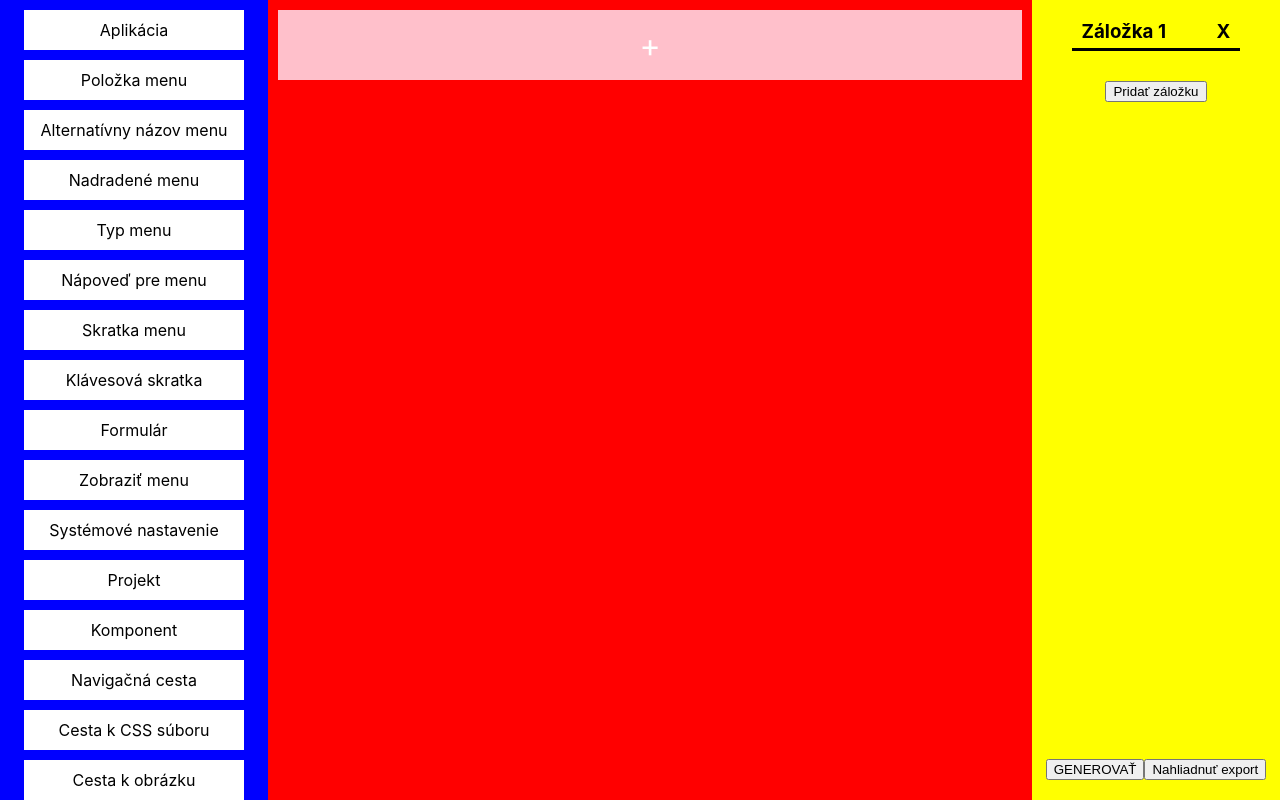
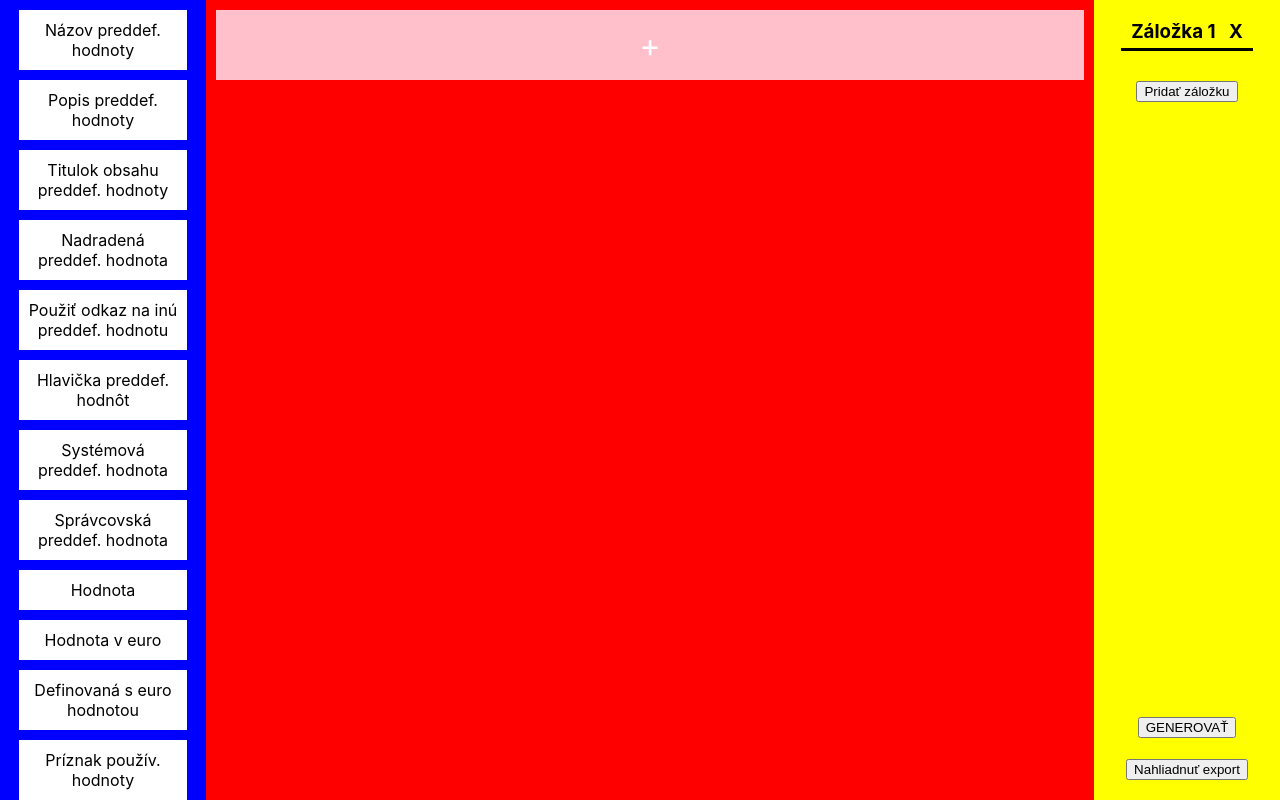
Before and after one commit to adino1337/ui_generator, a React (Create React App) app: page / in a window 1280 px wide. Built offline with nearby package versions, Linux system fonts and the light colour scheme.

Commit message:
pohyby medzi su hotove

```diff
--- a/src/App.css
+++ b/src/App.css
@@ -17,4 +17,13 @@
   font-size: 32px;
   color: white;
   height: 70px;
+  position: relative;
 }
+.plusRowWithColumn{
+  display: grid;
+  place-items: center;
+  width: 100%;
+  font-size: 32px;
+  color: white;
+  height: 70px;
+}
--- a/src/App.js
+++ b/src/App.js
@@ -1,7 +1,7 @@
 import { useState, useEffect } from "react";
 import { DragDropContext, Droppable, Draggable } from "react-beautiful-dnd";
 import "./App.css";
-import schema from "./schemas/schema_2.json";
+import schema from "./schemas/schema_3.json";
 
 function App() {
   const initialFields = schema;
@@ -10,9 +10,10 @@ function App() {
   const [marks, setMarks] = useState([[]]);
   const [activeMark, setActiveMark] = useState(0);
   const [rightFieldGroups, setRightFieldGroups] = useState(marks[activeMark]);
-  const [edit, setEdit] = useState(false);
-  const [type, setType] = useState("field")
+  const [edit, setEdit] = useState(true);
+  const [type, setType] = useState("field");
   useEffect(() => {
+    console.log("udpate")
     const updatedMarks = [...marks];
     updatedMarks[activeMark] = rightFieldGroups;
     setMarks(updatedMarks);
@@ -134,9 +135,19 @@ function App() {
 
           const sourceFields = rightFieldGroups[sourceRowNumber];
           const [movedField] = sourceFields.splice(result.source.index, 1);
-          rightFieldGroups[destinationRowNumber].splice(result.destination.index, 0, movedField)
-
-        } else {
+          rightFieldGroups[destinationRowNumber].splice(
+            result.destination.index,
+            0,
+            movedField
+          );
+        }else if(destinationList === "addRowWithColumn") {
+          let sourceRowNumber = parseInt(sourceList.split("-")[1]);
+          const sourceFields = rightFieldGroups[sourceRowNumber];
+          const [movedField] = sourceFields.splice(result.source.index, 1);
+          setRightFieldGroups((prev) => [...prev, [movedField]]);
+      return;
+        }
+        else {
           let sourceRowNumber = parseInt(sourceList.split("-")[1]);
           let sourceColumnNumber = parseInt(sourceList.split("-")[2]);
           const sourceFields =
@@ -251,7 +262,6 @@ function App() {
     URL.revokeObjectURL(url);
   };
 
-
   return (
     <div className="App">
       <DragDropContext onDragEnd={onDragEnd}>
@@ -266,12 +276,10 @@ function App() {
           <Droppable droppableId="left-list" type="field">
             {(provided, snapshot) => (
               <div
-                onMouseEnter={() => setEdit(true)}
-                onMouseLeave={() => setEdit(false)}
                 ref={provided.innerRef}
                 style={{
                   height: "calc(100vh - 20px)",
-                  width: "20%",
+                  width: "15%",
                   overflowY: "scroll",
                   background: "blue",
                   padding: 10,
@@ -288,6 +296,7 @@ function App() {
                     draggableId={field.field}
                     index={index}
                     type="field"
+                    isDragDisabled={!edit}
                   >
                     {(provided) => (
                       <div
@@ -300,7 +309,7 @@ function App() {
                           alignItems: "center",
                           textAlign: "center",
                           padding: "10px",
-                          width: "200px",
+                          width: "80%",
                           backgroundColor: "white",
                           ...provided.draggableProps.style,
                         }}
@@ -324,10 +333,8 @@ function App() {
               return (
                 <div
                   ref={providedBase.innerRef}
-                  onMouseEnter={() => setEdit(true)}
-                  onMouseLeave={() => setEdit(false)}
                   style={{
-                    width: "60%",
+                    width: "70%",
                     minHeight: "calc(100vh - 20px)",
                     background: "red",
                     padding: 10,
@@ -343,6 +350,7 @@ function App() {
                       draggableId={`row-${rowIndex}-grab`}
                       index={rowIndex}
                       type="row"
+                      isDragDisabled={!edit}
                     >
                       {(providedField, snapshot) => (
                         <div
@@ -375,7 +383,6 @@ function App() {
                                     background: "grey",
                                     minHeight: "40px",
                                     minWidth: "200px",
-                                    height: "fit-content",
                                     flex: "1",
                                     display: "flex",
                                   }}
@@ -387,6 +394,7 @@ function App() {
                                       draggableId={`column-${rowIndex}-${columnIndex}-grab`}
                                       index={columnIndex}
                                       type="column"
+                                      isDragDisabled={!edit}
                                     >
                                       {(providedField, snapshot) => {
                                         let dragHandleProps = {
@@ -453,6 +461,7 @@ function App() {
                                                           }
                                                           index={fieldIndex}
                                                           type="field"
+                                                          isDragDisabled={!edit}
                                                         >
                                                           {(
                                                             providedField,
@@ -499,7 +508,7 @@ function App() {
                                     </Draggable>
                                   ))}
                                   {providedRow.placeholder}
-                                  {
+                                  {edit && (
                                     <Droppable
                                       key={`addColumn-${rowIndex}`}
                                       droppableId={`addColumn-${rowIndex}`}
@@ -524,7 +533,7 @@ function App() {
                                         </div>
                                       )}
                                     </Droppable>
-                                  }
+                                  )}
                                 </div>
                               );
                             }}
@@ -533,15 +542,15 @@ function App() {
                       )}
                     </Draggable>
                   ))}
-                  {
+                  {edit && (
                     <Droppable
                       key={`addRow`}
                       droppableId={`addRow`}
                       direction="vertical"
                       type={type}
                     >
-                      {(provided, snapshot) => {
-                        return(
+                      {(provided, snapshotUpper) => {
+                        return (
                           <div
                             ref={provided.innerRef}
                             className="plusRow"
@@ -552,11 +561,36 @@ function App() {
                             }}
                             {...provided.droppableProps}
                           >
+                            <Droppable
+                      key={`addRowWithColumn`}
+                      droppableId={`addRowWithColumn`}
+                      direction="vertical"
+                      type={"column"}
+                    >
+                      {(provided, snapshot) => {
+                        let backgroundColor = "pink"
+                        if(snapshotUpper.isDraggingOver || snapshot.isDraggingOver)
+                         backgroundColor = "magenta"
+                        return (
+                          <div
+                            ref={provided.innerRef}
+                            className="plusRowWithColumn"
+                            style={{
+                              backgroundColor: backgroundColor
+                            }}
+                            {...provided.droppableProps}
+                          >
                             +
                           </div>
-                      )}}
+                        );
+                      }}
                     </Droppable>
-                  }
+                          </div>
+                        );
+                      }}
+                    </Droppable>
+                  )}
+
                   {providedBase.placeholder}
                 </div>
               );
@@ -565,7 +599,7 @@ function App() {
           <div
             style={{
               backgroundColor: "yellow",
-              width: "20%",
+              width: "15%",
               minHeight: "100vh",
               display: "flex",
               flexDirection: "column",
```
Lines whose indentation alone changed are shown as unchanged.
